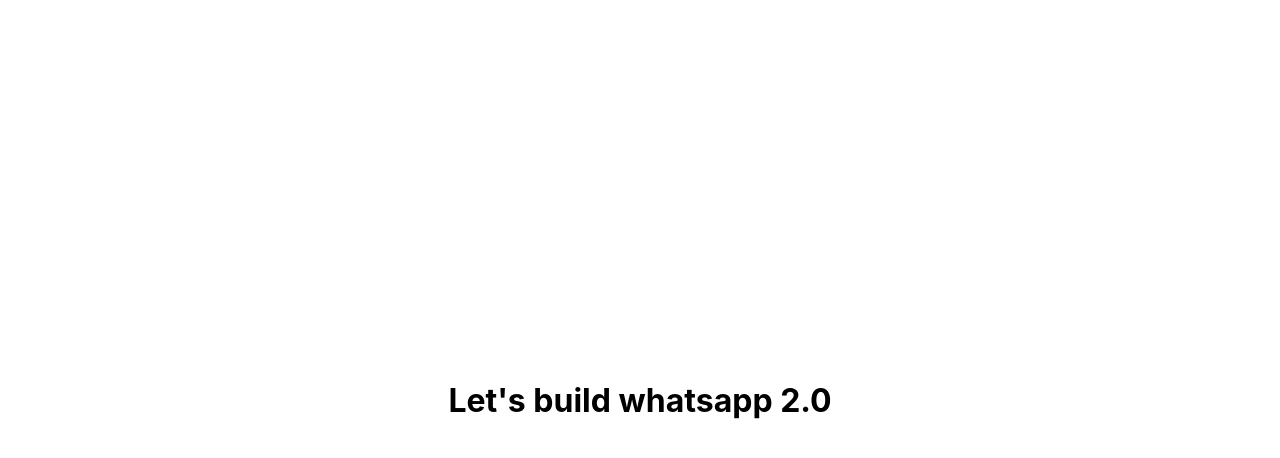
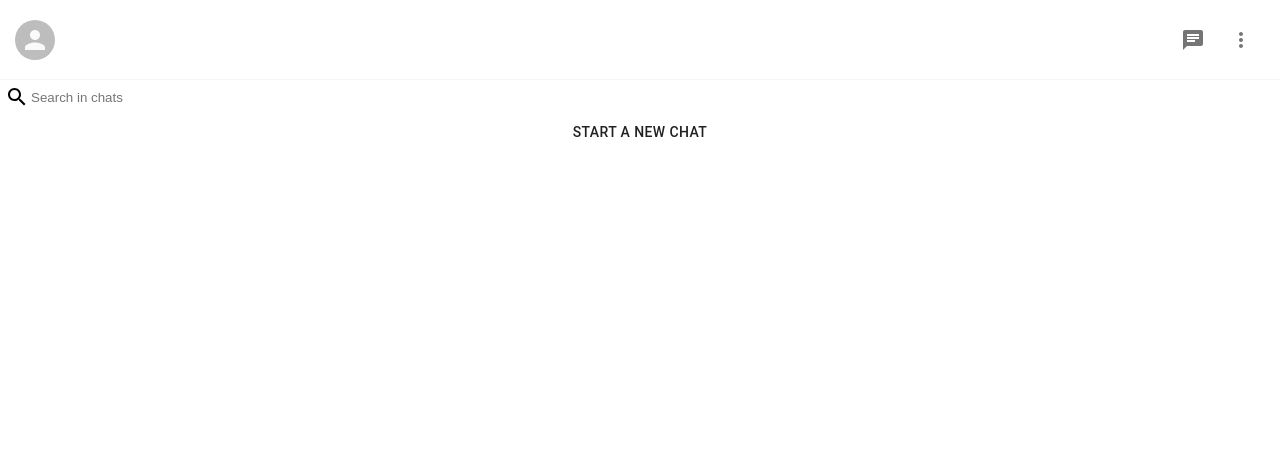
Before and after one commit to shubham19971997/whatsapp-build, a Next.js app: page / in a window 1280 px wide. Shown: the top 458 px of the page. Built offline with nearby package versions, Linux system fonts and the light colour scheme.

Commit message:
Basic UI

```diff
--- /dev/null
+++ b/components/Sidebar.js
@@ -0,0 +1,74 @@
+import styled from 'styled-components'
+import { Avatar, IconButton, Button } from '@material-ui/core'
+import ChatIcon from '@material-ui/icons/Chat'
+import MoreVertIcon from '@material-ui/icons/MoreVert'
+import SearchIcon from '@material-ui/icons/Search'
+
+function Sidebar() {
+  return (
+    <Container>
+      <Header>
+        <UserAvatar />
+        <IconsContainer>
+          <IconButton>
+            <ChatIcon />
+          </IconButton>
+          <IconButton>
+            <MoreVertIcon />
+          </IconButton>
+        </IconsContainer>
+      </Header>
+      <Search>
+        <SearchIcon />
+        <SearchInput placeholder='Search in chats' />
+      </Search>
+
+      <SidebarButton>Start a new chat</SidebarButton>
+    </Container>
+  )
+}
+
+export default Sidebar
+
+const SidebarButton = styled(Button)`
+  width: 100%;
+
+`;
+
+const SearchInput = styled.input`
+  outline-width: 0;
+  border: none;
+  flex: 1;
+`
+
+const Search = styled.div`
+  display: flex;
+  align-items: center;
+  padding: 5px;
+  border-radius: 2px;
+`
+
+const Container = styled.div``
+
+const Header = styled.div`
+  display: flex;
+  position: sticky;
+  top: 0;
+  background-color: white;
+  z-index: 1;
+  justify-content: space-between;
+  align-items: center;
+  padding: 15px;
+  height: 80px;
+  border-bottom: 1px solid whitesmoke;
+`
+
+const UserAvatar = styled(Avatar)`
+  cursor: pointer;
+
+  :hover {
+    opacity: 0.8;
+  }
+`
+
+const IconsContainer = styled.div``
--- a/package.json
+++ b/package.json
@@ -9,9 +9,12 @@
     "lint": "next lint"
   },
   "dependencies": {
+    "@material-ui/core": "^4.12.3",
+    "@material-ui/icons": "^4.11.2",
     "next": "11.0.1",
     "react": "17.0.2",
-    "react-dom": "17.0.2"
+    "react-dom": "17.0.2",
+    "styled-components": "^5.3.0"
   },
   "devDependencies": {
     "eslint": "7.32.0",
--- a/pages/index.js
+++ b/pages/index.js
@@ -1,17 +1,16 @@
-import Head from 'next/head'
-import Image from 'next/image'
-import styles from '../styles/Home.module.css'
+import Head from 'next/head';
+import Sidebar from '../components/Sidebar'
 
 export default function Home() {
   return (
-    <div className={styles.container}>
+    <div>
       <Head>
         <title>Create Next App</title>
         <meta name="description" content="Generated by create next app" />
         <link rel="icon" href="/favicon.ico" />
       </Head>
 
-    <h1>Let's build whatsapp 2.0</h1>
+      <Sidebar/>
     </div>
   )
 }
--- a/styles/Home.module.css
+++ /dev/null
@@ -1,121 +0,0 @@
-.container {
-  min-height: 100vh;
-  padding: 0 0.5rem;
-  display: flex;
-  flex-direction: column;
-  justify-content: center;
-  align-items: center;
-  height: 100vh;
-}
-
-.main {
-  padding: 5rem 0;
-  flex: 1;
-  display: flex;
-  flex-direction: column;
-  justify-content: center;
-  align-items: center;
-}
-
-.footer {
-  width: 100%;
-  height: 100px;
-  border-top: 1px solid #eaeaea;
-  display: flex;
-  justify-content: center;
-  align-items: center;
-}
-
-.footer a {
-  display: flex;
-  justify-content: center;
-  align-items: center;
-  flex-grow: 1;
-}
-
-.title a {
-  color: #0070f3;
-  text-decoration: none;
-}
-
-.title a:hover,
-.title a:focus,
-.title a:active {
-  text-decoration: underline;
-}
-
-.title {
-  margin: 0;
-  line-height: 1.15;
-  font-size: 4rem;
-}
-
-.title,
-.description {
-  text-align: center;
-}
-
-.description {
-  line-height: 1.5;
-  font-size: 1.5rem;
-}
-
-.code {
-  background: #fafafa;
-  border-radius: 5px;
-  padding: 0.75rem;
-  font-size: 1.1rem;
-  font-family: Menlo, Monaco, Lucida Console, Liberation Mono, DejaVu Sans Mono,
-    Bitstream Vera Sans Mono, Courier New, monospace;
-}
-
-.grid {
-  display: flex;
-  align-items: center;
-  justify-content: center;
-  flex-wrap: wrap;
-  max-width: 800px;
-  margin-top: 3rem;
-}
-
-.card {
-  margin: 1rem;
-  padding: 1.5rem;
-  text-align: left;
-  color: inherit;
-  text-decoration: none;
-  border: 1px solid #eaeaea;
-  border-radius: 10px;
-  transition: color 0.15s ease, border-color 0.15s ease;
-  width: 45%;
-}
-
-.card:hover,
-.card:focus,
-.card:active {
-  color: #0070f3;
-  border-color: #0070f3;
-}
-
-.card h2 {
-  margin: 0 0 1rem 0;
-  font-size: 1.5rem;
-}
-
-.card p {
-  margin: 0;
-  font-size: 1.25rem;
-  line-height: 1.5;
-}
-
-.logo {
-  height: 1em;
-  margin-left: 0.5rem;
-}
-
-@media (max-width: 600px) {
-  .grid {
-    width: 100%;
-    flex-direction: column;
-  }
-}
```
Also changed, not shown: pages/chat.js (deleted, +0 -9 lines), 1 other file (tests, documents, lock files or other folders).
